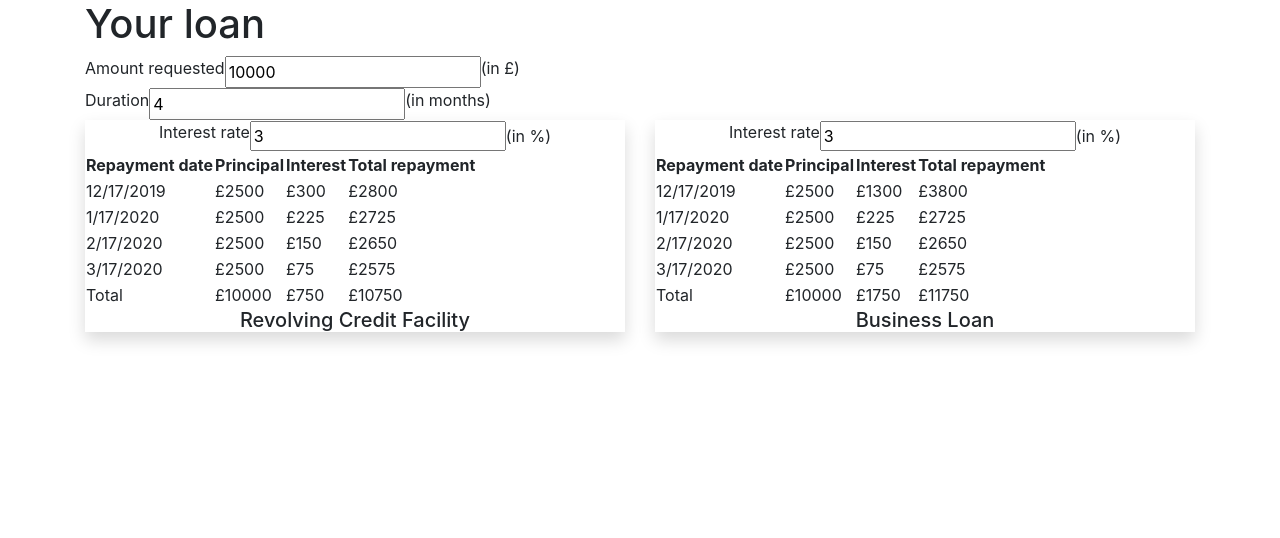
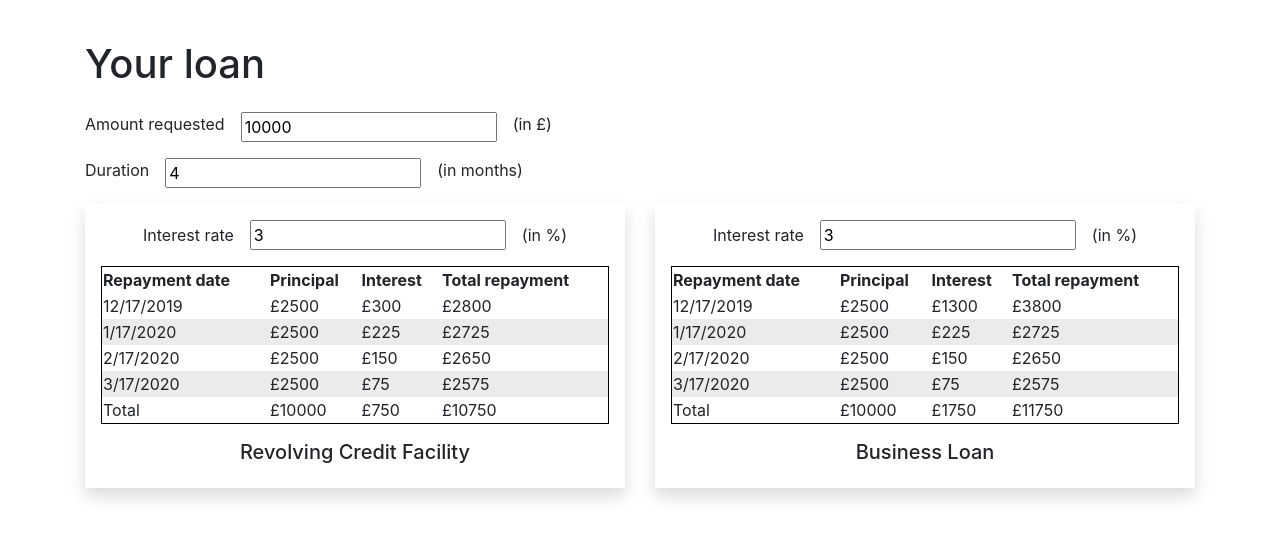
Before and after one commit to benrout/loan-calculator, a React app: page / in a window 1280 px wide. Shown: the top 538 px of the page. Built offline with nearby package versions, Linux system fonts and the light colour scheme; no server answers.

Commit message:
Updates Calculator styles and main.scss to import component styles

```diff
--- a/src/styles/Calculator.scss
+++ b/src/styles/Calculator.scss
@@ -12,7 +12,7 @@
 }
 
 .calculator-field__input {
-    // margin-right: 16px;
+    margin-right: 16px;
 }
 
 .calculator-field__error {
--- a/src/styles/main.scss
+++ b/src/styles/main.scss
@@ -0,0 +1,6 @@
+@import './Calculator.scss';
+@import './LoanProduct.scss';
+
+#app {
+    margin: 40px 0;
+}
```
